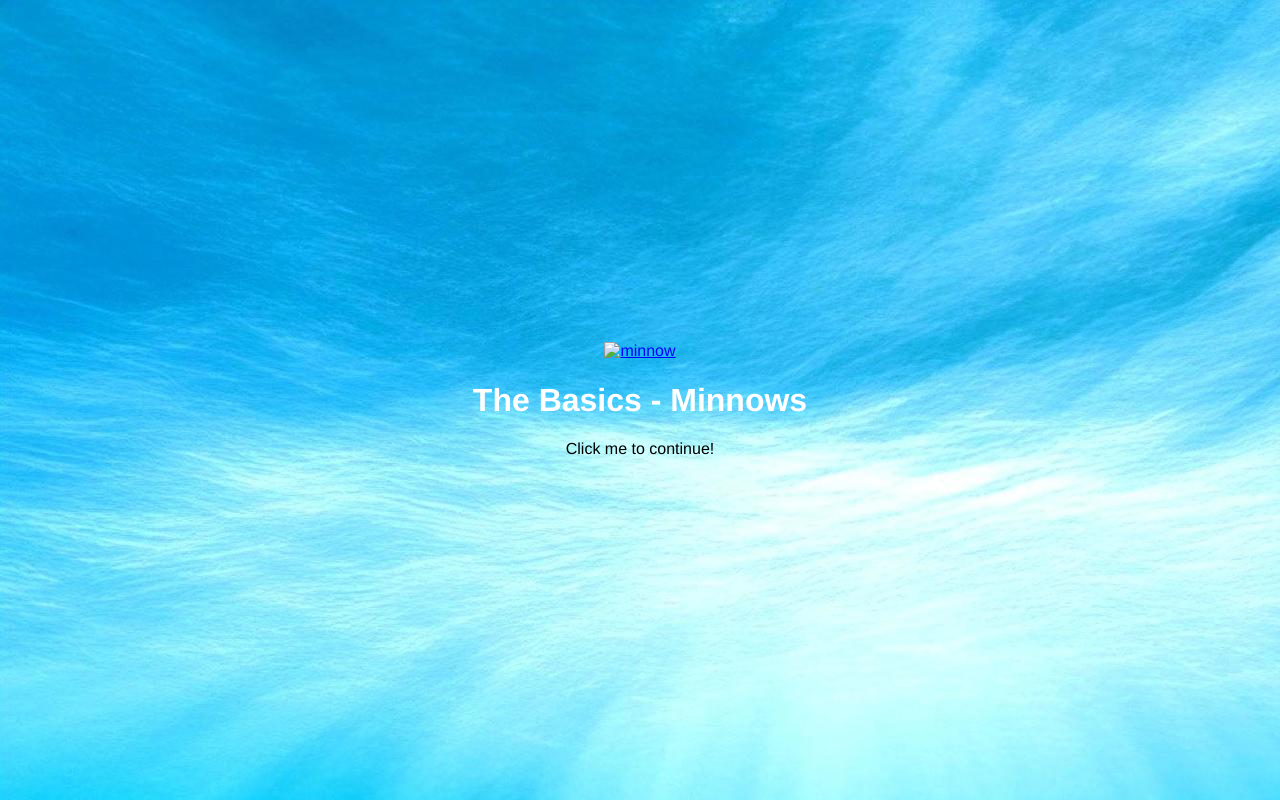
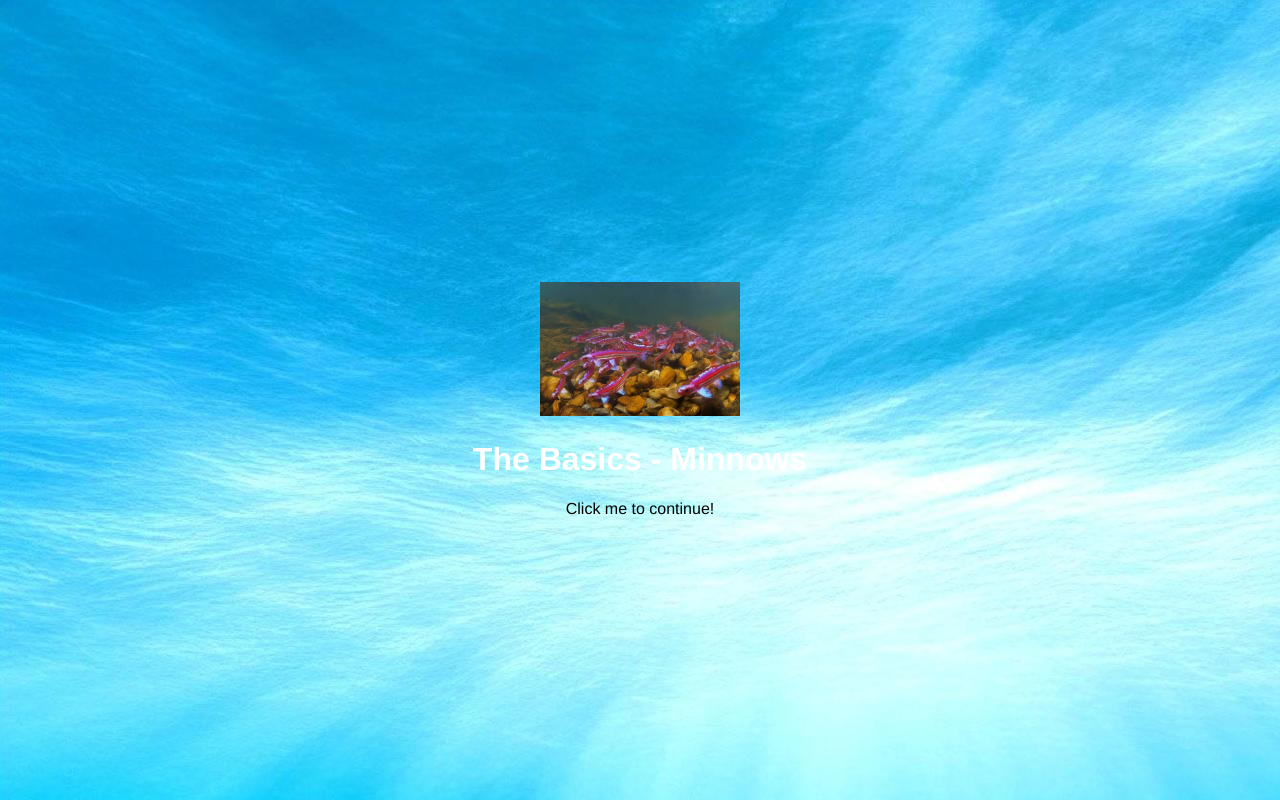
Before and after one commit to fish301/neocities-fishriddle, a website: page src/minnows/thebasics.html in a window 1280 px wide. Drawn offline with Linux system fonts and the light colour scheme; files that its build step writes are made by us from their sources; files whose address does not match are found by name.

Commit message:
Fix paths

```diff
--- a/src/minnows/thebasics.html
+++ b/src/minnows/thebasics.html
@@ -5,21 +5,16 @@
   <meta charset="UTF-8">
   <meta name="viewport" content="width=device-width, initial-scale=1.0">
   <title>The Basics - Minnows</title>
-  <link href="style.css" rel="stylesheet" type="text/css" media="all">
+  <link href="../style.css" rel="stylesheet" type="text/css" media="all">
 </head>
 <body>
   <main>
     <figure>
-    <a href="/minnows/start.html"><img width="200" class="logo" src="assets/imgs/index/Minnow.jpg" alt="minnow"></a>
-
+      <a href="start.html"><img width="200" class="logo" src="../assets/imgs/index/Minnow.jpg" alt="minnow"></a>
     </figure>
     <h1>The Basics - Minnows</h1>
     <p> Click me to continue!</p>
-
-
-
-
-
-
+  </main>
+</body>
 
 </html>
```
Also changed, not shown: 1 other file.
